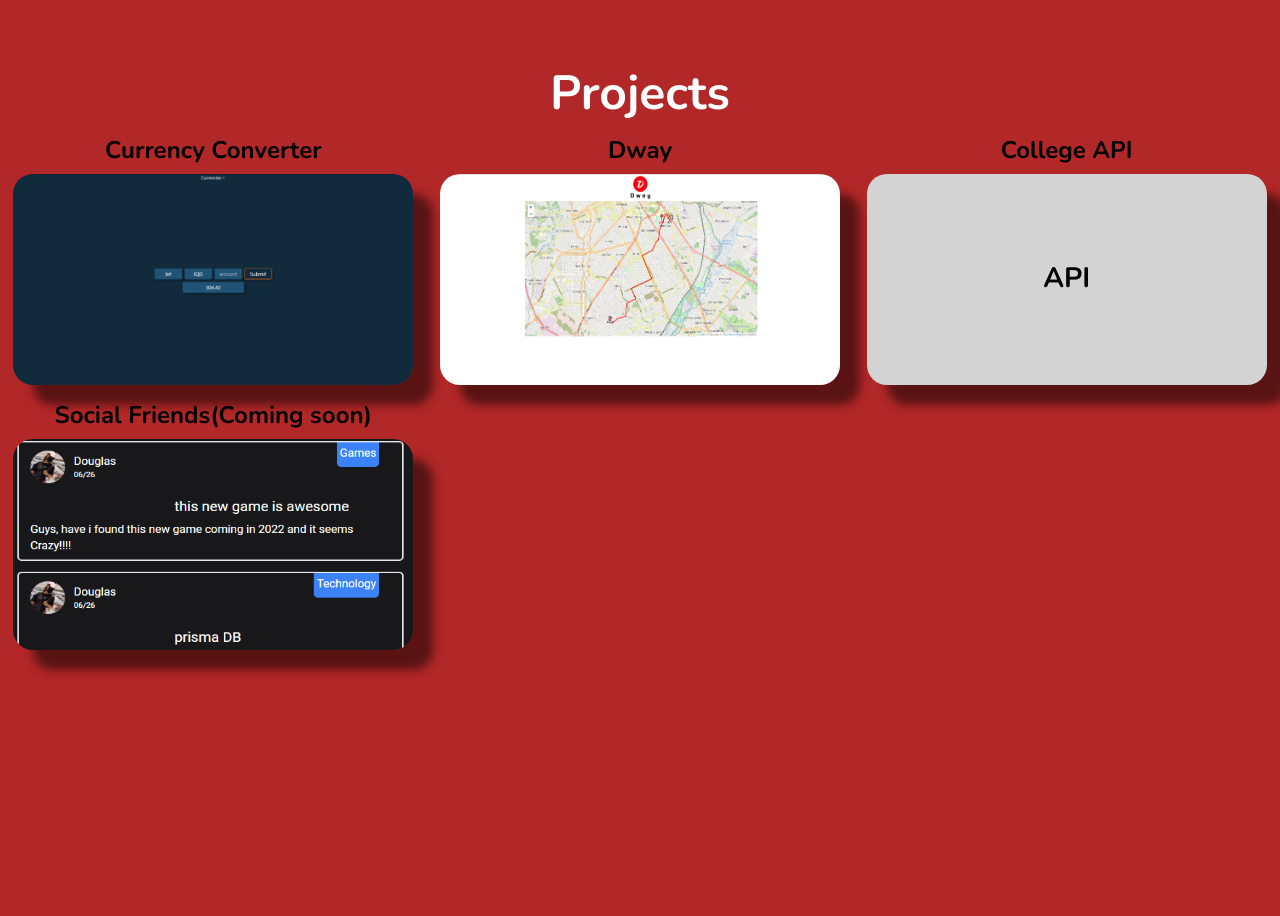
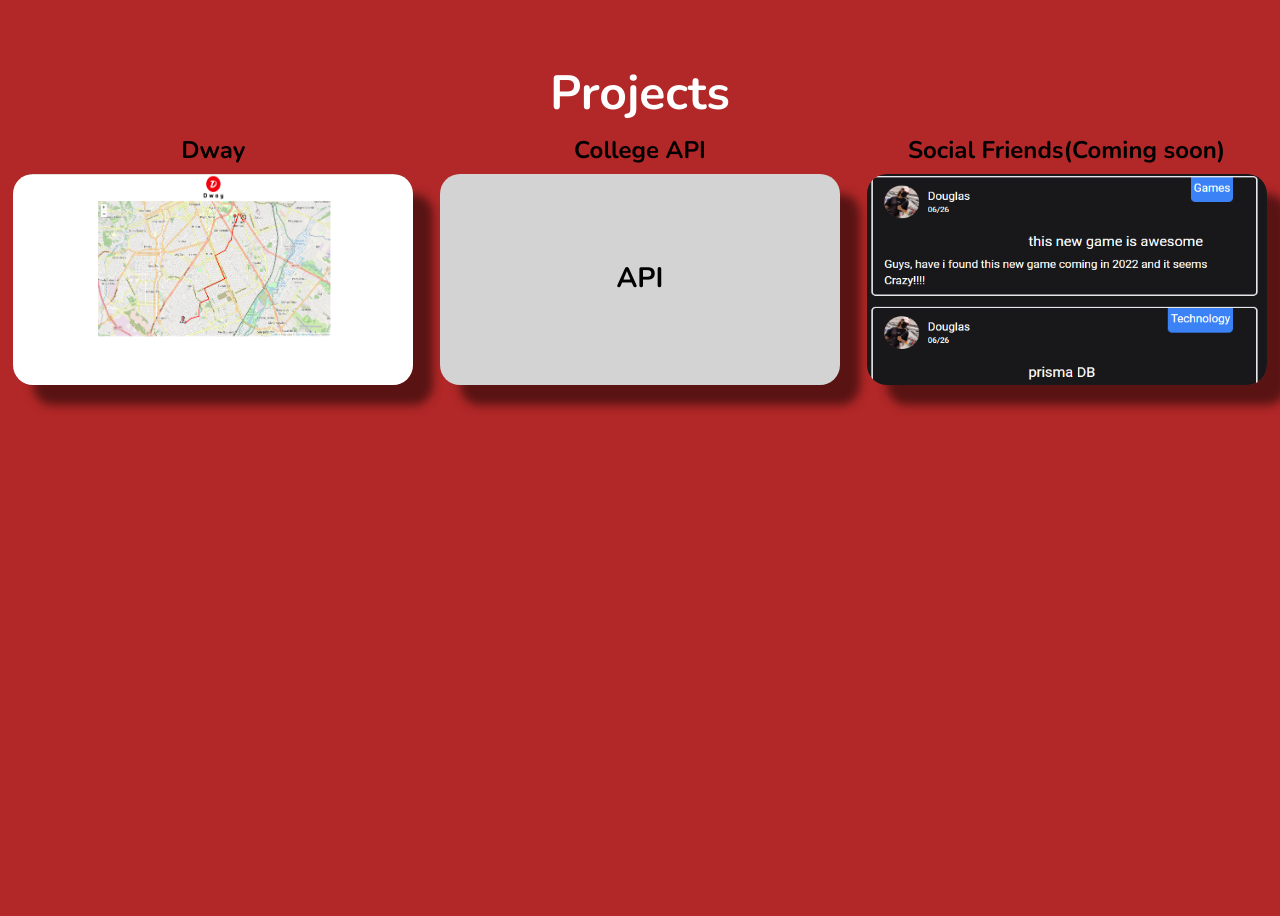
Before and after one commit to Douglas-Machado/portfolio, a React (Vite) app: page / in a window 1280 px wide. Shown: the part 1020-1936 px from the top of the page. Built offline with nearby package versions, Linux system fonts and the light colour scheme.

Commit message:
comenta projeto currency converter

```diff
--- a/src/HomePage/components/ProjectsSection/ProjectsSection.tsx
+++ b/src/HomePage/components/ProjectsSection/ProjectsSection.tsx
@@ -27,7 +27,7 @@
     <ProjectsMain id="projects">
       <Title>Projects</Title>
       <Projects>
-        <div>
+        {/* <div>
           <h2>Currency Converter</h2>
             <PictureLink
               target="_blank"
@@ -55,7 +55,7 @@
               :
               ""
             }
-        </div>
+        </div> */}
         <div>
           <h2>Dway</h2>
           <PictureLink target="_blank" href="https://github.com/Douglas-Machado/dway">
```
